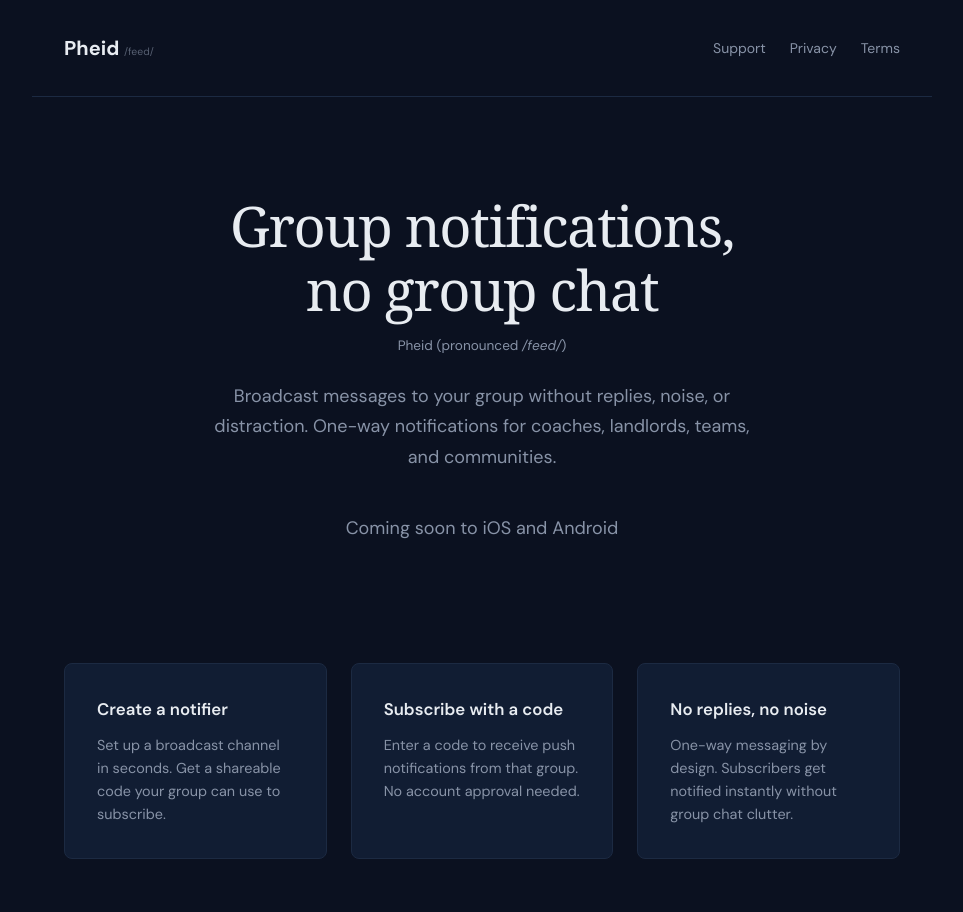
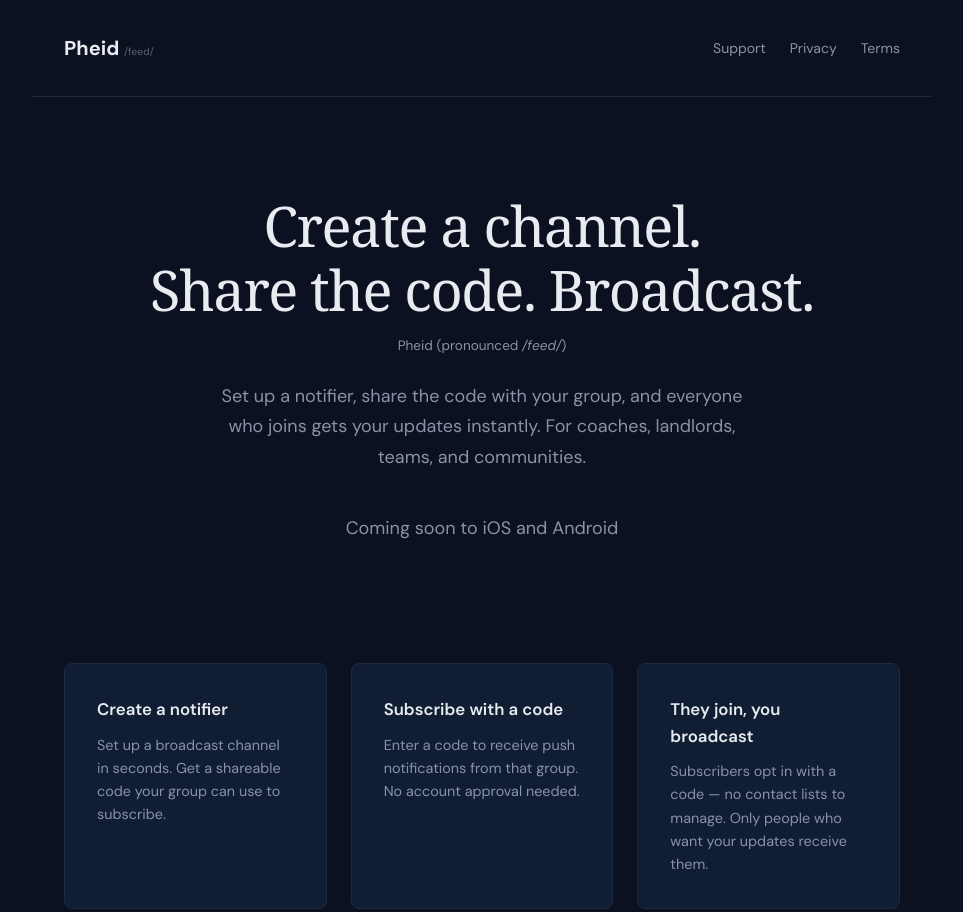
Before and after one commit to jmpotvin/pheid-site, a plain HTML site: page index.html in a window 1280 px wide. Shown: the top 912 px of the page, without its empty margins (158-1121 px from the left). Drawn offline with Linux system fonts and the light colour scheme.

Commit message:
Update App features description

```diff
--- a/index.html
+++ b/index.html
@@ -3,8 +3,8 @@
 <head>
   <meta charset="UTF-8">
   <meta name="viewport" content="width=device-width, initial-scale=1.0">
-  <title>Pheid — Group Notifications, No Group Chat</title>
-  <meta name="description" content="Broadcast messages to your group without the noise. One-way notifications for coaches, landlords, teams, and communities.">
+  <title>Pheid — Broadcast Notifications to Your Group</title>
+  <meta name="description" content="Create a channel, share the code, and broadcast to everyone who joins. For coaches, landlords, teams, and communities.">
   <meta name="theme-color" content="#0b1120">
   <link rel="preconnect" href="https://fonts.googleapis.com">
   <link rel="preconnect" href="https://fonts.gstatic.com" crossorigin>
@@ -25,9 +25,9 @@
 </nav>
 
 <div class="hero">
-  <h1 class="fade-up">Group notifications,<br>no group chat</h1>
+  <h1 class="fade-up">Create a channel.<br>Share the code. Broadcast.</h1>
   <p class="pronunciation fade-up">Pheid (pronounced <em>/feed/</em>)</p>
-  <p class="fade-up delay-1">Broadcast messages to your group without replies, noise, or distraction. One-way notifications for coaches, landlords, teams, and communities.</p>
+  <p class="fade-up delay-1">Set up a notifier, share the code with your group, and everyone who joins gets your updates instantly. For coaches, landlords, teams, and communities.</p>
   <div class="badges fade-up delay-2">
     <!-- Replace # with actual store URLs after launch -->
     <!--
@@ -48,8 +48,8 @@
     <p>Enter a code to receive push notifications from that group. No account approval needed.</p>
   </div>
   <div class="feature fade-up delay-3">
-    <h3>No replies, no noise</h3>
-    <p>One-way messaging by design. Subscribers get notified instantly without group chat clutter.</p>
+    <h3>They join, you broadcast</h3>
+    <p>Subscribers opt in with a code — no contact lists to manage. Only people who want your updates receive them.</p>
   </div>
 </div>
 
```
